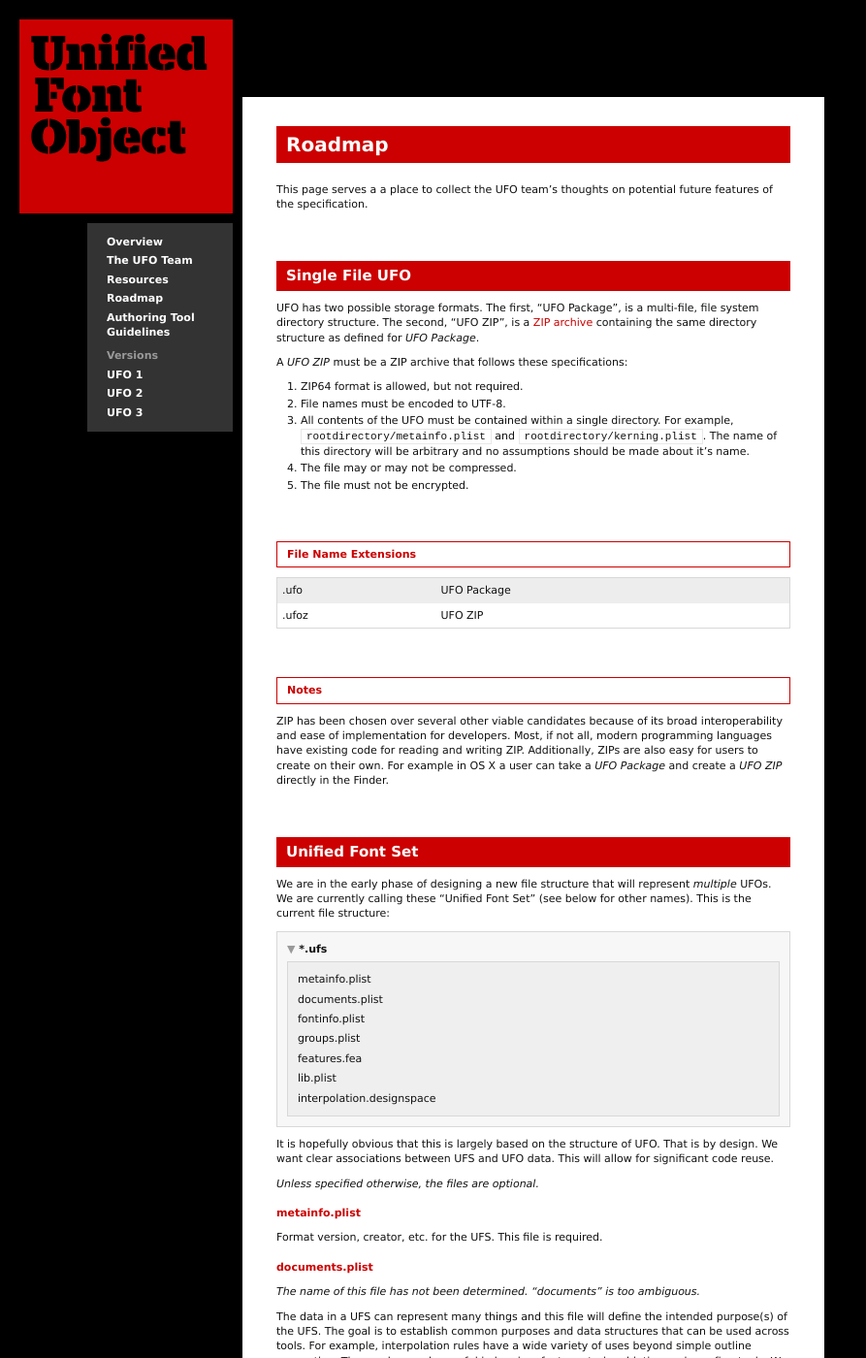
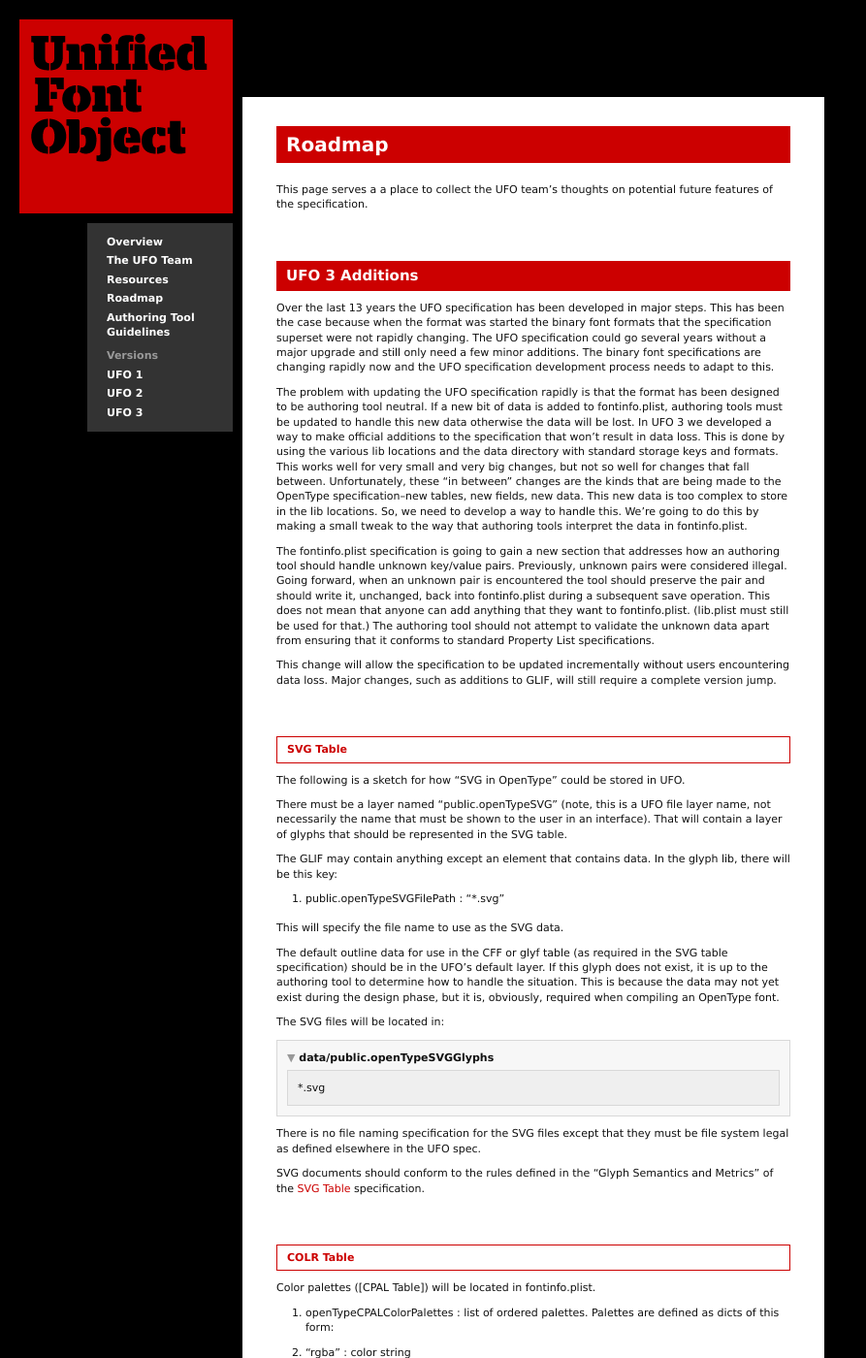
Before and after one commit to unified-font-object/ufo-spec, a Jekyll site: the page built from roadmap.md, in a window 1280 px wide and 1400 px high. Shown: the whole window at 97% size, without its empty margins (0-893 px from the left). Built offline with Jekyll 4.4.1, drawn with Linux system fonts in a browser that asks for light colours; some of the changed text lies outside the part shown.

Commit message:
Notes about additions to UFO 3.

```diff
--- a/roadmap.md
+++ b/roadmap.md
@@ -6,6 +6,52 @@ title: Roadmap
 ---
 
 This page serves a a place to collect the UFO team's thoughts on potential future features of the specification.
+
+## UFO 3 Additions
+
+Over the last 13 years the UFO specification has been developed in major steps. This has been the case because when the format was started the binary font formats that the specification superset were not rapidly changing. The UFO specification could go several years without a major upgrade and still only need a few minor additions. The binary font specifications are changing rapidly now and the UFO specification development process needs to adapt to this.
+
+The problem with updating the UFO specification rapidly is that the format has been designed to be authoring tool neutral. If a new bit of data is added to fontinfo.plist, authoring tools must be updated to handle this new data otherwise the data will be lost. In UFO 3 we developed a way to make official additions to the specification that won't result in data loss. This is done by using the various lib locations and the data directory with standard storage keys and formats. This works well for very small and very big changes, but not so well for changes that fall between. Unfortunately, these "in between" changes are the kinds that are being made to the OpenType specification--new tables, new fields, new data. This new data is too complex to store in the lib locations. So, we need to develop a way to handle this. We're going to do this by making a small tweak to the way that authoring tools interpret the data in fontinfo.plist.
+
+The fontinfo.plist specification is going to gain a new section that addresses how an authoring tool should handle unknown key/value pairs. Previously, unknown pairs were considered illegal. Going forward, when an unknown pair is encountered the tool should preserve the pair and should write it, unchanged, back into fontinfo.plist during a subsequent save operation. This does not mean that anyone can add anything that they want to fontinfo.plist. (lib.plist must still be used for that.) The authoring tool should not attempt to validate the unknown data apart from ensuring that it conforms to standard Property List specifications.
+
+This change will allow the specification to be updated incrementally without users encountering data loss. Major changes, such as additions to GLIF, will still require a complete version jump.
+
+### SVG Table
+
+The following is a sketch for how "SVG in OpenType" could be stored in UFO.
+
+There must be a layer named "public.openTypeSVG" (note, this is a UFO file layer name, not necessarily the name that must be shown to the user in an interface). That will contain a layer of glyphs that should be represented in the SVG table.
+
+The GLIF may contain anything except an <outline> element that contains data. In the glyph lib, there will be this key:
+
+* public.openTypeSVGFilePath : "*.svg"
+
+This will specify the file name to use as the SVG data.
+
+The default outline data for use in the CFF or glyf table (as required in the SVG table specification) should be in the UFO's default layer. If this glyph does not exist, it is up to the authoring tool to determine how to handle the situation. This is because the data may not yet exist during the design phase, but it is, obviously, required when compiling an OpenType font.
+
+The SVG files will be located in:
+
+{: .filediagram}
+- {: .filediagramDirectory}data/public.openTypeSVGGlyphs
+    - *.svg
+
+There is no file naming specification for the SVG files except that they must be file system legal as defined elsewhere in the UFO spec.
+
+SVG documents should conform to the rules defined in the "Glyph Semantics and Metrics" of the [SVG Table] specification.
+
+### COLR Table
+
+Color palettes ([CPAL Table]) will be located in fontinfo.plist.
+
+* openTypeCPALColorPalettes : list of ordered palettes. Palettes are defined as dicts of this form:
+
+* "rgba" : color string
+* "type: bit list corresponding to the CPAL paletteType spec.
+* "label" : string
+
+
 
 ## Single File UFO
 
@@ -166,5 +212,8 @@ The following ideas are being considered for the UFO 4 specification.
 - Support for the OpenType math table.
 - Support for storing hints in high level form. Inventing a new storage format for this is far too complex so we'd rather use an existing format (such as the one used by VTT). That will require another party to step forward with a specification for the storage structure and implementation instructions. If this doesn't happen we'll reopen the idea of storing hinting data in low level form.
 
+
+[SVG Table]: https://www.microsoft.com/typography/otspec/svg.htm
+[CPAL]: https://www.microsoft.com/typography/otspec/cpal.htm
 [ZIP archive]: https://en.wikipedia.org/wiki/Zip_(file_format)
 [MutatorMath]: https://github.com/LettError/MutatorMath/blob/master/Docs/designSpaceFileFormat.md
```
